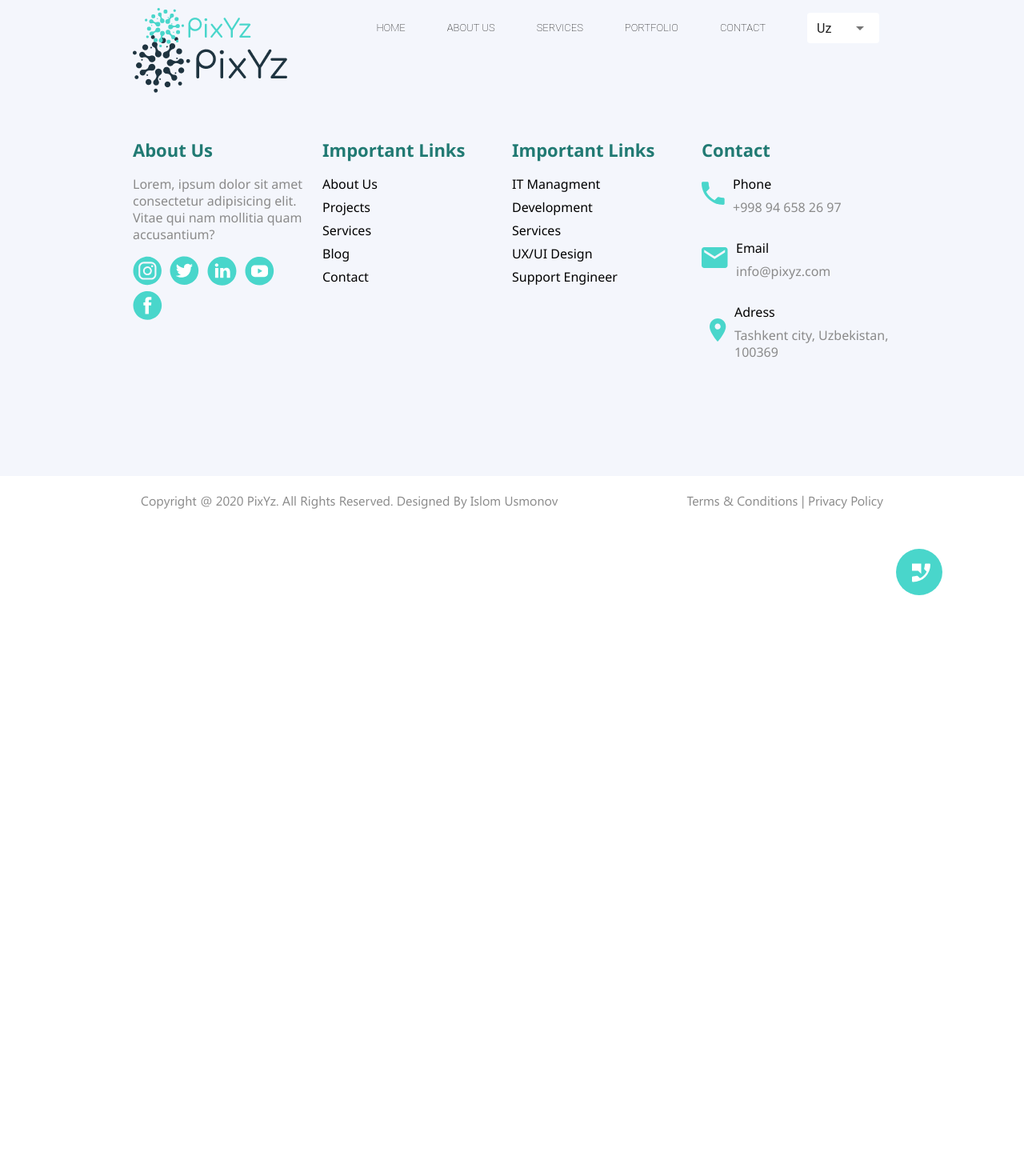
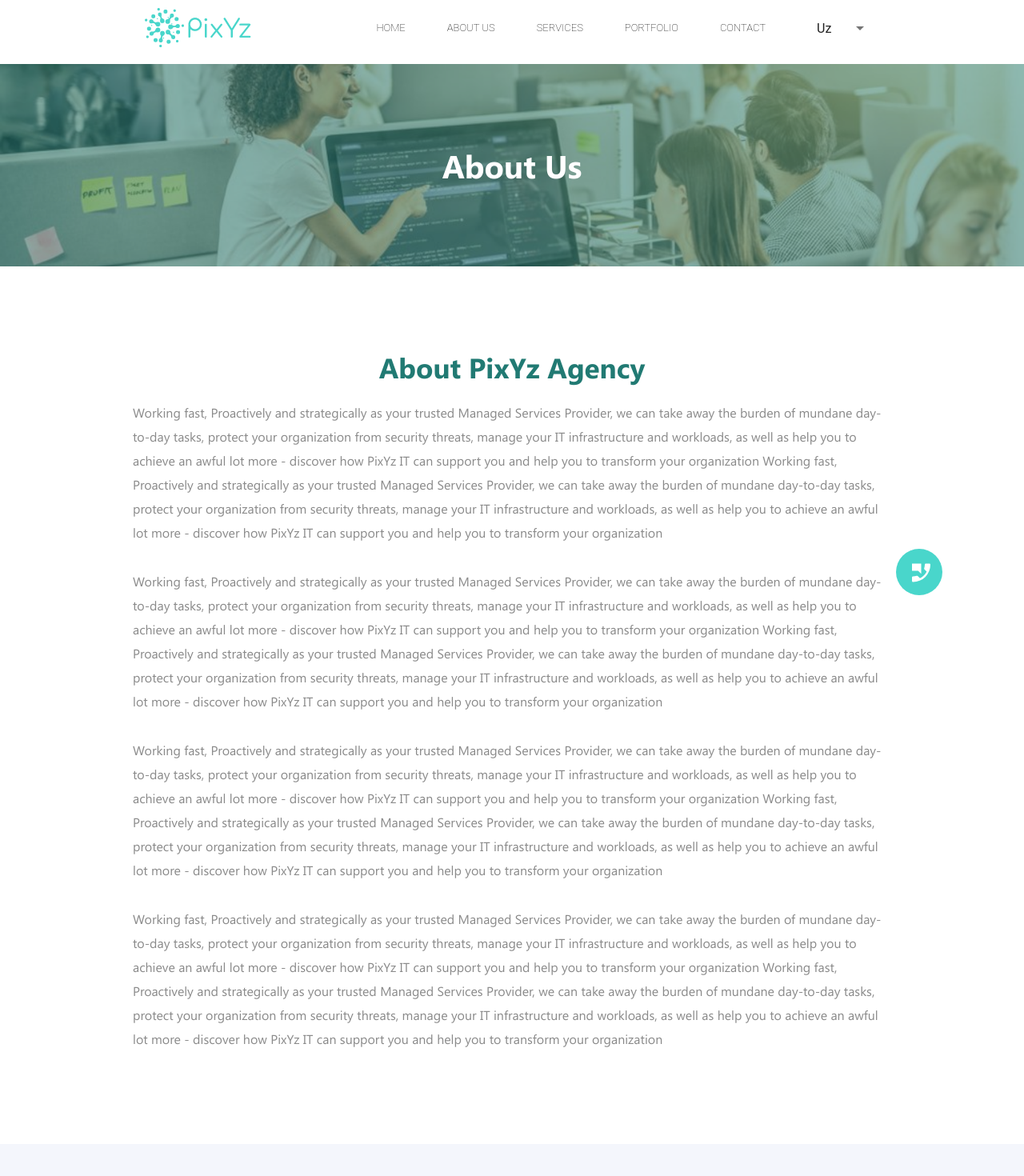
Before and after one commit to ShohruhDev/pixyz, a Vue app: page /aboutus in a window 1280 px wide. Shown: the top 1470 px of the page at 80% size. Before the commit the page ends 800 px from the top, so only its background shows below. Built offline with nearby package versions, Linux system fonts and the light colour scheme.

Commit message:
add aboutus

```diff
--- a/src/components/About/AboutIntro.vue
+++ b/src/components/About/AboutIntro.vue
@@ -9,7 +9,9 @@
          <div class="work">
     <div class="container">
       <div class="title">
+        <router-link to="/aboutus">
         <h2>About Pixyz Agency</h2>
+        </router-link>
       </div>
       <div class="work-items">
         <div class="work-item first">
--- a/src/components/ContactForm.vue
+++ b/src/components/ContactForm.vue
@@ -233,7 +233,7 @@ export default {
       a {
         font-family: "Seg";
         text-decoration: none;
-        font-size: 25px;
+        font-size: 22px;
         line-height: 12px;
         color: #ffffff;
 
@@ -265,7 +265,7 @@ export default {
 
       .mail {
         transform: translateY(20%);
-        transform: translateX(15%);
+        transform: translateX(20%);
 
           @media screen and (max-width: 1904px) {
             bottom: 460px;
@@ -286,7 +286,7 @@ export default {
 
       .telegram {
         transform: translateY(100%);
-         transform: translateX(-40%);
+         transform: translateX(-50%);
 
           @media screen and (max-width: 1904px) {
           bottom: 300px;
--- /dev/null
+++ b/src/views/AboutUs.vue
@@ -0,0 +1,185 @@
+<template>
+   <div class="about">
+    <div class="about-header">
+      <div class="about-img-wrapper">
+        <img src="@/assets/img/about-header-img.png" alt="" />
+        <p class="about-title">About Us</p>
+      </div>
+      </div>
+      <div class="about-text">
+        <div class="container">
+          <div class="about-text-wrapper">
+         <h4 class="about-text__title">About PixYz Agency</h4>
+          <p class="about-text__descripton">
+            Working fast, Proactively and strategically as your trusted Managed
+            Services Provider, we can take away the burden of mundane day-to-day
+            tasks, protect your organization from security threats, manage your
+            IT infrastructure and workloads, as well as help you to achieve an
+            awful lot more - discover how PixYz IT can support you and help you
+            to transform your organization Working fast, Proactively and
+            strategically as your trusted Managed Services Provider, we can take
+            away the burden of mundane day-to-day tasks, protect your
+            organization from security threats, manage your IT infrastructure
+            and workloads, as well as help you to achieve an awful lot more -
+            discover how PixYz IT can support you and help you to transform your
+            organization
+          </p>
+              <p class="about-text__descripton">
+            Working fast, Proactively and strategically as your trusted Managed
+            Services Provider, we can take away the burden of mundane day-to-day
+            tasks, protect your organization from security threats, manage your
+            IT infrastructure and workloads, as well as help you to achieve an
+            awful lot more - discover how PixYz IT can support you and help you
+            to transform your organization Working fast, Proactively and
+            strategically as your trusted Managed Services Provider, we can take
+            away the burden of mundane day-to-day tasks, protect your
+            organization from security threats, manage your IT infrastructure
+            and workloads, as well as help you to achieve an awful lot more -
+            discover how PixYz IT can support you and help you to transform your
+            organization
+          </p>
+              <p class="about-text__descripton">
+            Working fast, Proactively and strategically as your trusted Managed
+            Services Provider, we can take away the burden of mundane day-to-day
+            tasks, protect your organization from security threats, manage your
+            IT infrastructure and workloads, as well as help you to achieve an
+            awful lot more - discover how PixYz IT can support you and help you
+            to transform your organization Working fast, Proactively and
+            strategically as your trusted Managed Services Provider, we can take
+            away the burden of mundane day-to-day tasks, protect your
+            organization from security threats, manage your IT infrastructure
+            and workloads, as well as help you to achieve an awful lot more -
+            discover how PixYz IT can support you and help you to transform your
+            organization
+          </p>
+              <p class="about-text__descripton">
+            Working fast, Proactively and strategically as your trusted Managed
+            Services Provider, we can take away the burden of mundane day-to-day
+            tasks, protect your organization from security threats, manage your
+            IT infrastructure and workloads, as well as help you to achieve an
+            awful lot more - discover how PixYz IT can support you and help you
+            to transform your organization Working fast, Proactively and
+            strategically as your trusted Managed Services Provider, we can take
+            away the burden of mundane day-to-day tasks, protect your
+            organization from security threats, manage your IT infrastructure
+            and workloads, as well as help you to achieve an awful lot more -
+            discover how PixYz IT can support you and help you to transform your
+            organization
+          </p>
+          </div>
+        </div>
+      </div>
+      </div>
+</template>
+
+
+<style lang="scss" scoped>
+  .about {
+    margin-top: 80px;
+    .container {
+    @media screen and (max-width: 960px) {
+      padding: 0 15px;
+    }
+  }
+  .about-header {
+    .about-img-wrapper {
+      display: flex;
+      position: relative;
+
+      @media screen and (max-width:600px) {
+        height: 20vh;
+      }
+
+      img {
+        width: 100%;
+        height: 100%;
+        object-fit: cover;
+      }
+
+      &::after {
+        content: "";
+        position: absolute;
+        top: 0;
+        right: 0;
+        bottom: 0;
+        left: 0;
+        background: #217a73;
+        opacity: 0.5;
+      }
+
+      .about-title {
+        position: absolute;
+        top: 50%;
+        right: 50%;
+        transform: translate(50%, -50%);
+        font-family: "Seg-bold";
+        font-size: 40px;
+        color: #ffffff;
+        z-index: 2;
+
+        @media screen and (max-width:960px) {
+          font-size: 30px;
+        }
+
+       @media screen and (max-width:600px) {
+          font-size: 28px;
+          }
+       @media(max-width: 425px){
+          font-size: 20px;
+          }
+        }
+      }
+    }
+  &-text  {
+    margin-top: 100px;
+    margin-bottom: 100px;
+  .container {
+    @media screen and (max-width: 960px) {
+      padding: 0 15px;
+      }
+    }
+ &-wrapper {
+  display: flex;
+  justify-content: center;
+  flex-direction: column;
+   @media screen and (max-width: 1904px) {
+      gap: 15px;
+    }
+    @media screen and (max-width: 1264px) {
+      padding: 0 15px;
+      margin-bottom: 35px;
+    }
+     @media screen and (max-width: 1264px) {
+      margin-bottom: 0px;
+    }
+ }
+   &__title {
+    font-family: 'Seg-bold';
+    font-size: 40px;
+    color: #217a73;
+    text-align: center;
+    @media screen and (max-width: 1904px) {
+      font-size: 35px;
+    }
+    @media screen and (max-width: 960px) {
+      font-size: 30px;
+    }
+  }
+  &__descripton {
+    font-family: 'Seg';
+    font-size: 20px;
+    line-height: 32px;
+    color: #8a8a8a;
+    @media screen and (max-width: 1904px) {
+      font-size: 16px;
+      line-height: 30px;
+    }
+    @media screen and (max-width: 960px) {
+      font-size: 13px;
+      line-height: 25px;
+    }
+  }
+
+   }
+ }
+</style>
```
Also changed, not shown: src/router/index.js (+7 -1 lines).
